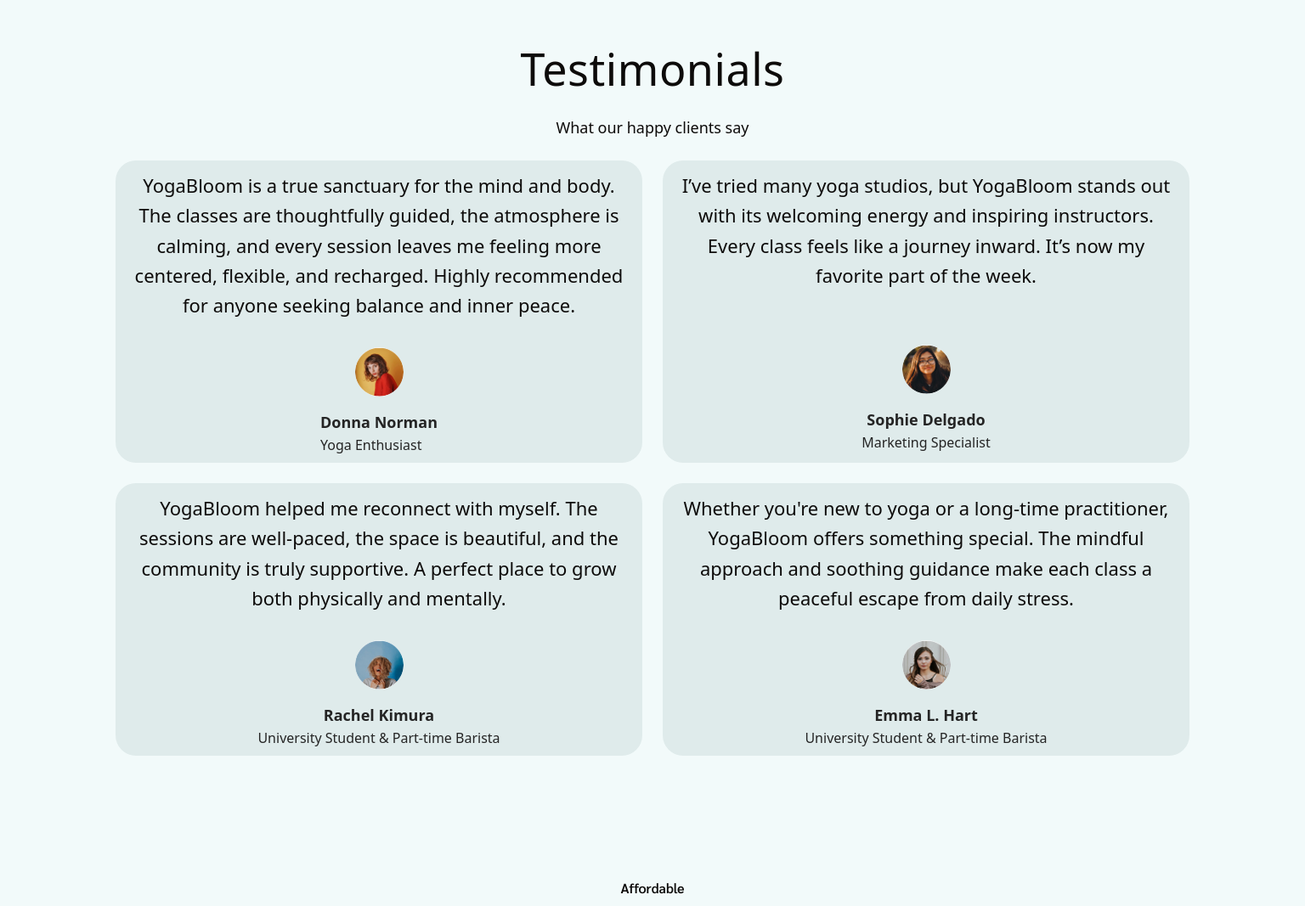
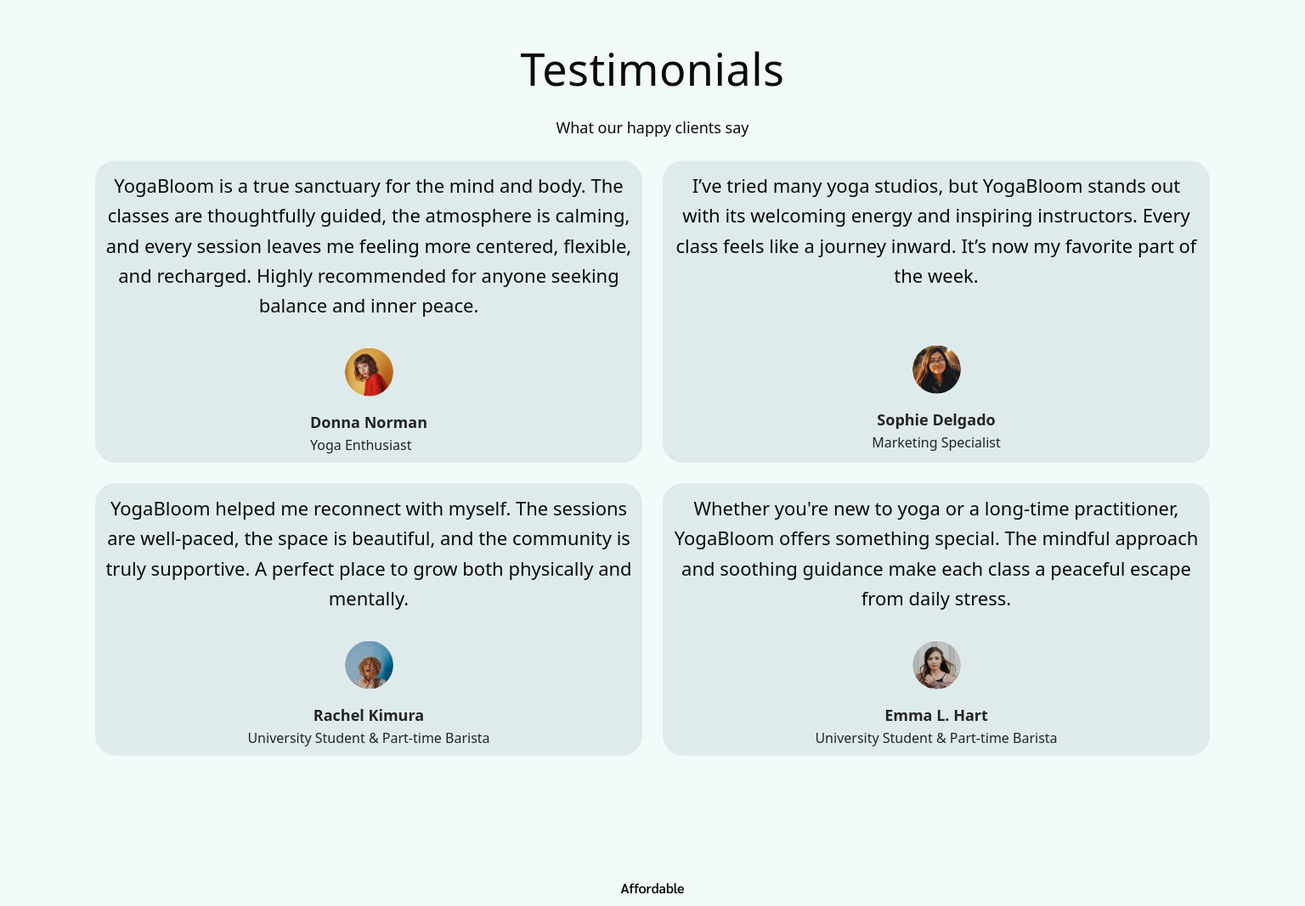
Before and after one commit to dartwe1der/project-MonDevChild, a website built with Vite: page src/index.html in a window 1536 px wide. Shown: the part 5895-6962 px from the top of the page at 85% size. Built offline with nearby package versions, Linux system fonts and the light colour scheme; a web font is replaced by a local one.

Commit message:
changed width to 644px

```diff
--- a/src/css/testimonials.css
+++ b/src/css/testimonials.css
@@ -89,11 +89,13 @@
   .testimonials-list-container:nth-child(1),
   .testimonials-list-container:nth-child(2) {
     height: 356px;
+    width: 644px;
   }
 
   .testimonials-list-container:nth-child(3),
   .testimonials-list-container:nth-child(4) {
     height: 321px;
+    width: 644px;
   }
 
   .testimonials-title-main {
```
